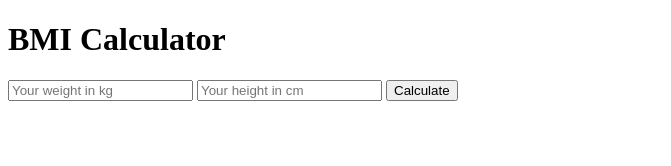
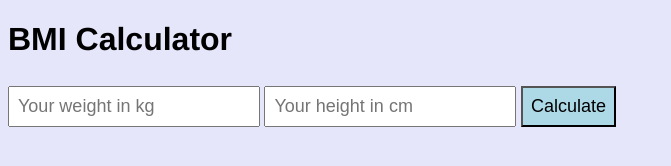
Before and after one commit to FoxyTony/bmi_calc2, a website: page src/index.html in a window 1280 px wide. Shown: the whole page, without its empty margins (0-671 px from the left). Drawn offline with Linux system fonts and the light colour scheme.

Commit message:
added some styling and link from css style to index so it can be used

```diff
--- /dev/null
+++ b/src/assets/css/style.css
@@ -0,0 +1,22 @@
+body {
+  font-family: 'Franklin Gothic Medium', 'Arial Narrow', Arial, sans-serif;
+  background-color: lavender;
+}
+
+input[type="text"] {
+  padding: 8px 8px;
+  margin: 6px 0;
+  box-sizing: border-box;
+  font-size: large;
+}
+
+button {
+  background-color: lightblue;
+  padding: 8px 8px;
+  font-size: large;
+}
+
+#results {
+  font-family: 'Trebuchet MS', 'Lucida Sans Unicode', 'Lucida Grande', 'Lucida Sans', Arial, sans-serif;
+  font-size: large;
+}
--- a/src/index.html
+++ b/src/index.html
@@ -5,6 +5,7 @@
     <meta name="viewport" content="width=device-width, initial-scale=1.0">
     <meta  http-equiv="X-UA-Compatible"  content="ie=edge">
     <title>BMi Calculator</title>
+    <link  rel="stylesheet"  href="./assets/css/style.css">
   </head>
   <body>
     <h1>BMI Calculator</h1>
```
